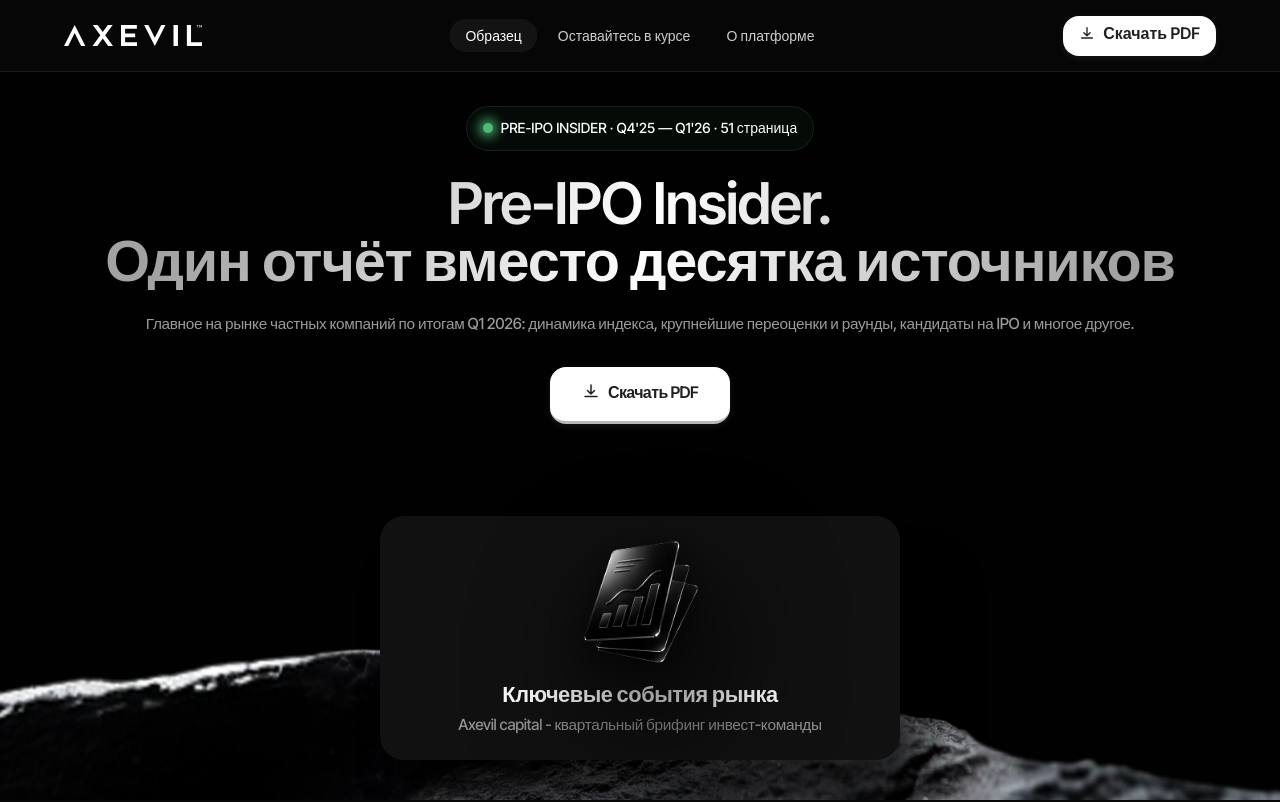
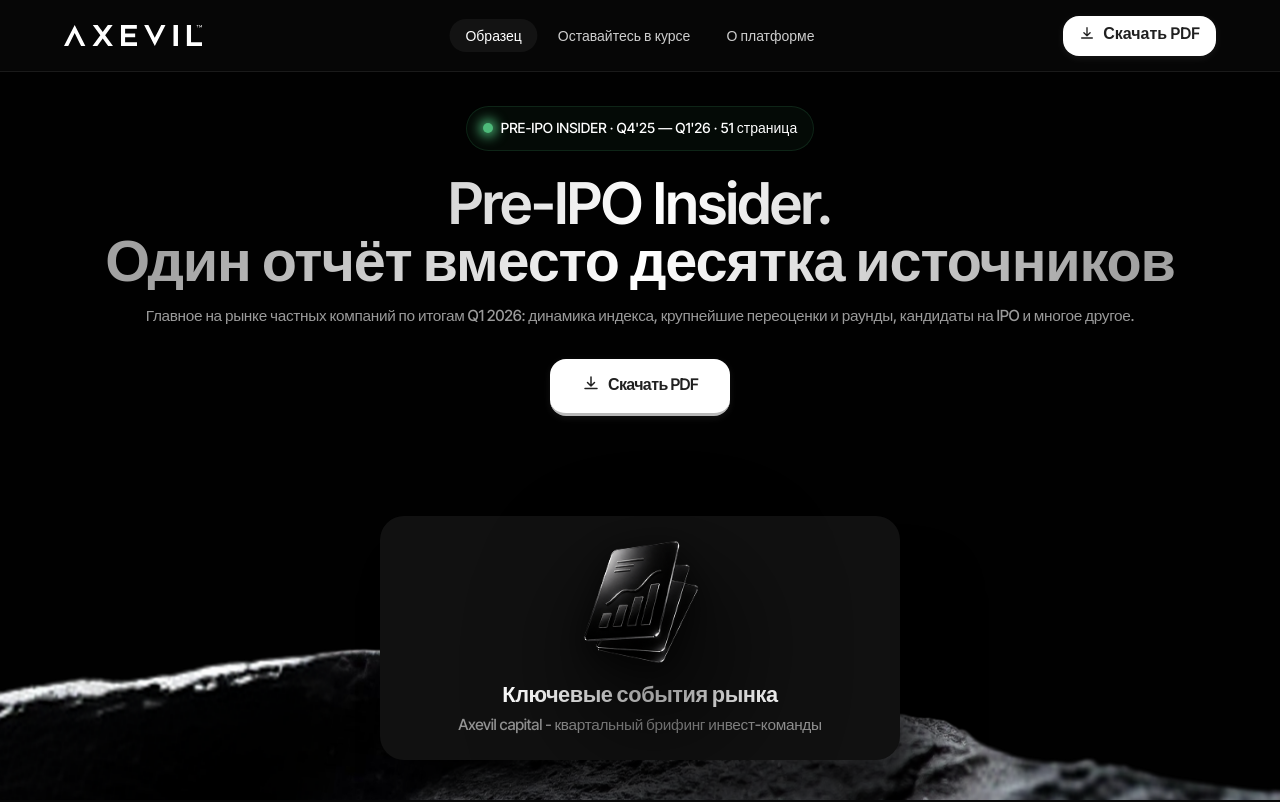
Before and after one commit to marketingwtf135/marketing-websites, a React (Vite) app in the folder axevil-pdf-page/: page / in a window 1280 px wide. Shown: the top 802 px of the page. Built offline with nearby package versions, Linux system fonts and the light colour scheme; the HTML template or start-up script is replaced by a standard one.

Commit message:
fix: PS1Hero H1+subtitle gap 1rem, motion.div gap 2rem
Co-Authored-By: Claude Sonnet 4.6 <noreply@anthropic.com>

```diff
--- a/axevil-pdf-page/src/pages/pdf-sections/PS1Hero.tsx
+++ b/axevil-pdf-page/src/pages/pdf-sections/PS1Hero.tsx
@@ -58,7 +58,7 @@ export default function PS1Hero() {
             display: 'flex',
             flexDirection: 'column',
             alignItems: 'center',
-            gap: 'clamp(1rem, 2.5vw, 2rem)',
+            gap: '2rem',
             width: '100%',
           }}
         >
@@ -92,7 +92,7 @@ export default function PS1Hero() {
                 display: 'flex',
                 flexDirection: 'column',
                 alignItems: 'center',
-                gap: '1.5rem',
+                gap: '1rem',
                 width: '100%',
               }}
             >
```
